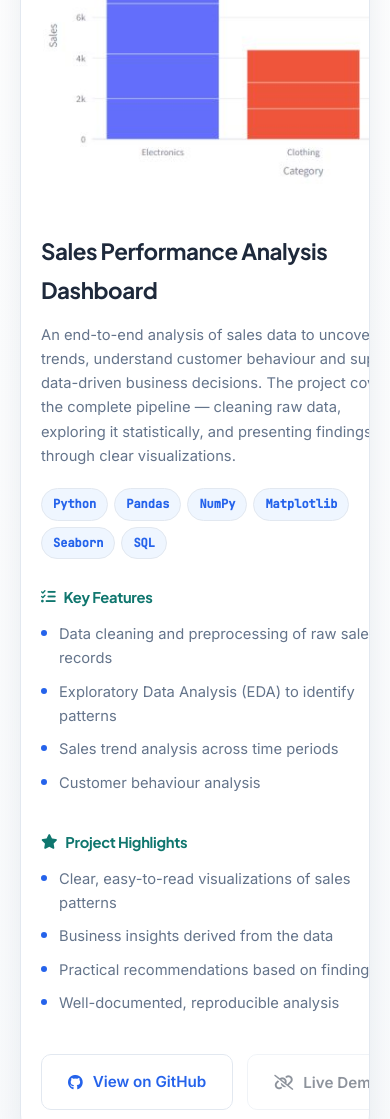
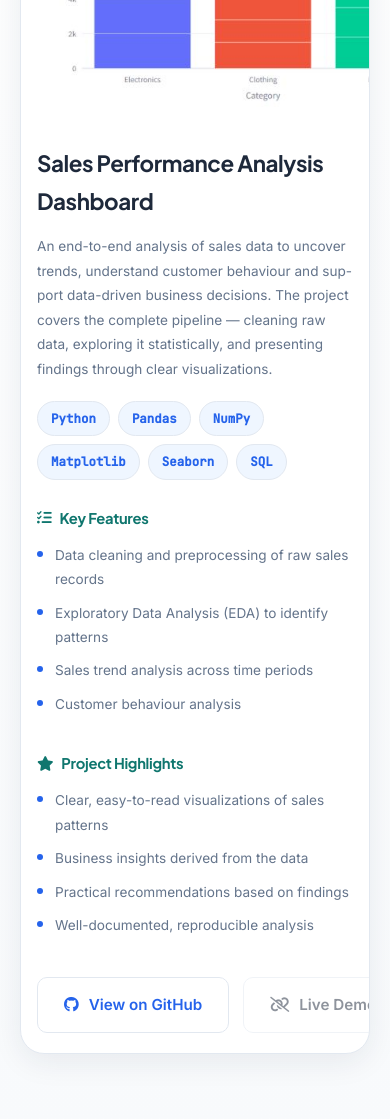
Before and after one commit to riyainsights/riya-portfolio, a plain HTML site: page index.html in a window 390 px wide. Shown: the part 4360-5479 px from the top of the page. Drawn offline with nearby package versions, Linux system fonts and the light colour scheme.

Commit message:
Update style.css
Final changes in UI

```diff
--- a/style.css
+++ b/style.css
@@ -1253,41 +1253,52 @@ h1, h2, h3, h4 {
 }
 
 
-/* Project Card - Mobile Fix */
-@media (max-width: 860px) {
+/* ==================== ULTIMATE PROJECT MOBILE FIX ==================== */
+.project-card {
+  box-sizing: border-box;
+  overflow: hidden;
+}
+
+.project-body {
+  box-sizing: border-box;
+  width: 100% !important;
+  max-width: 100% !important;
+  overflow: hidden;
+}
+
+.project-overview,
+.project-columns ul li,
+.project-body p,
+.project-body li {
+  word-break: break-word !important;
+  overflow-wrap: break-word !important;
+  hyphens: auto;
+  white-space: normal !important;
+  max-width: 100% !important;
+}
+
+/* Force fix for all mobile */
+@media (max-width: 1024px) {
   .project-card {
     grid-template-columns: 1fr !important;
-    margin: 0 auto;
-    max-width: 100%;
   }
 
   .project-body {
-    padding: 32px 24px !important;   /* Reduced padding on mobile */
+    padding: 24px 18px !important;
+  }
+}
+
+@media (max-width: 480px) {
+  .project-body {
+    padding: 20px 16px !important;
   }
 
   .project-overview,
   .project-columns ul li {
-    font-size: 0.92rem;
-    line-height: 1.65;
-  }
-
-  .project-tech {
-    gap: 6px;
-  }
-
-  .project-tech span {
-    font-size: 0.75rem;
-    padding: 5px 11px;
+    font-size: 0.85rem !important;
+    line-height: 1.8 !important;
   }
 }
-
-/* Extra safety for very small screens */
-@media (max-width: 560px) {
-  .project-body {
-    padding: 28px 20px !important;
-  }
-}
-
 
 /* Mobile Menu Active State */
 .nav-toggle.active span:nth-child(1) {
```
